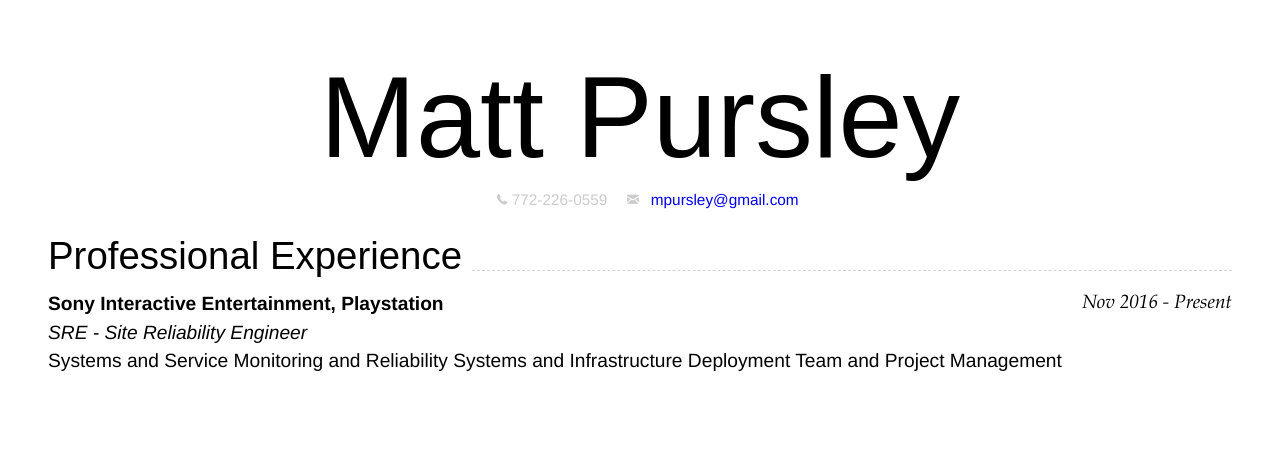
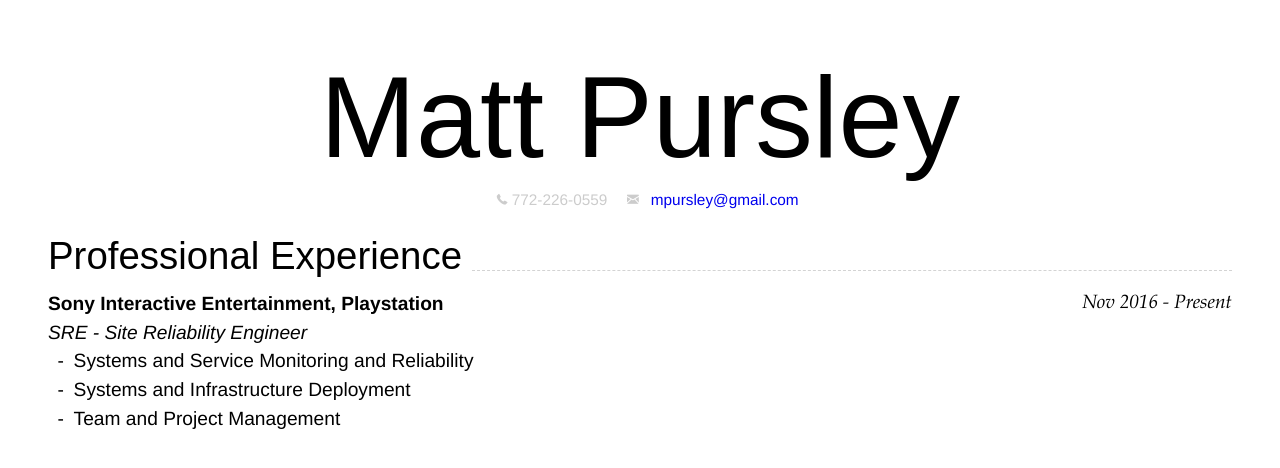
Before and after one commit to mpursley/mpursley.github.io, a Jekyll site: the page built from index_resume_short.md, in a window 1280 px wide. Shown: the top 468 px of the page. Built offline with Jekyll 4.4.1, drawn with Linux system fonts in a browser that asks for light colours.

```diff
--- a/index_resume_short.md
+++ b/index_resume_short.md
@@ -16,6 +16,6 @@ title: Matt Pursley's CV
 ### __Sony Interactive Entertainment, Playstation__ `Nov 2016 - Present`
 _SRE - Site Reliability Engineer_
 
-Systems and Service Monitoring and Reliability
-Systems and Infrastructure Deployment
-Team and Project Management
+- Systems and Service Monitoring and Reliability
+- Systems and Infrastructure Deployment
+- Team and Project Management
```
